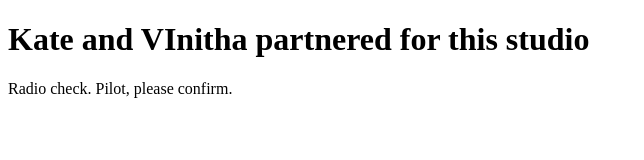
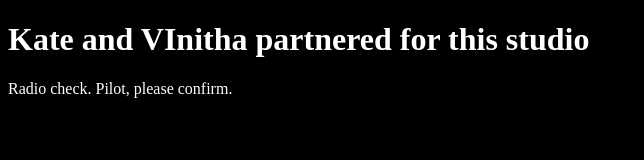
Before and after one commit to KateKhusainova/communication-log-control, a plain HTML site: page index.html in a window 1280 px wide. Shown: the whole page, without its empty margins (0-644 px from the left). Drawn offline with Linux system fonts and the light colour scheme.

Commit message:
Added css file

```diff
--- a/index.html
+++ b/index.html
@@ -1,5 +1,8 @@
 <!DOCTYPE html>
 <html>
+   <head>
+      <link rel="stylesheet" type ="text/css" href ="style.css"?
+   </head>
    <body>
       <h1>Kate and VInitha partnered for this studio</h1>
       <p>Radio check. Pilot, please confirm.</p>
--- /dev/null
+++ b/style.css
@@ -0,0 +1,4 @@
+body {
+    color: white;
+    background-color: black;
+ }
```
